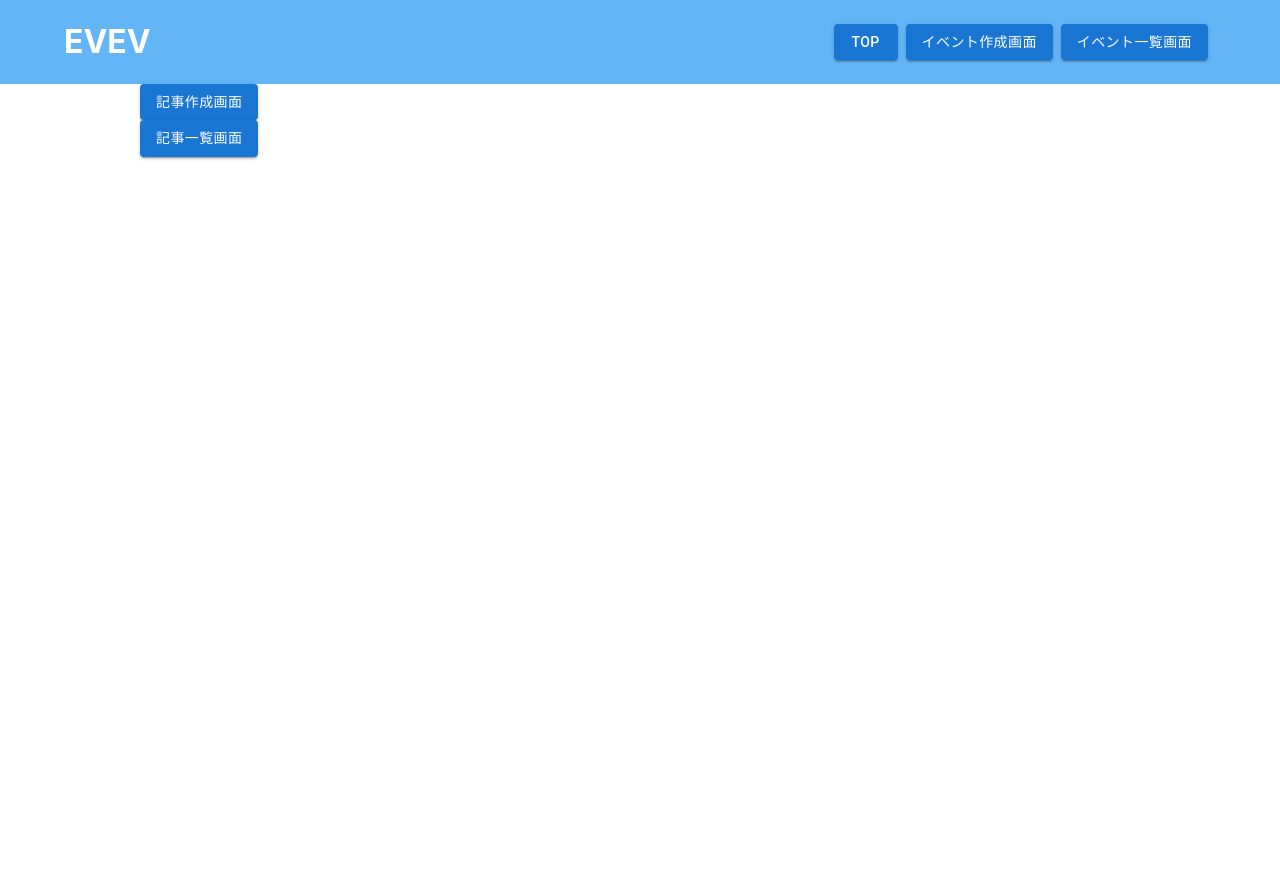
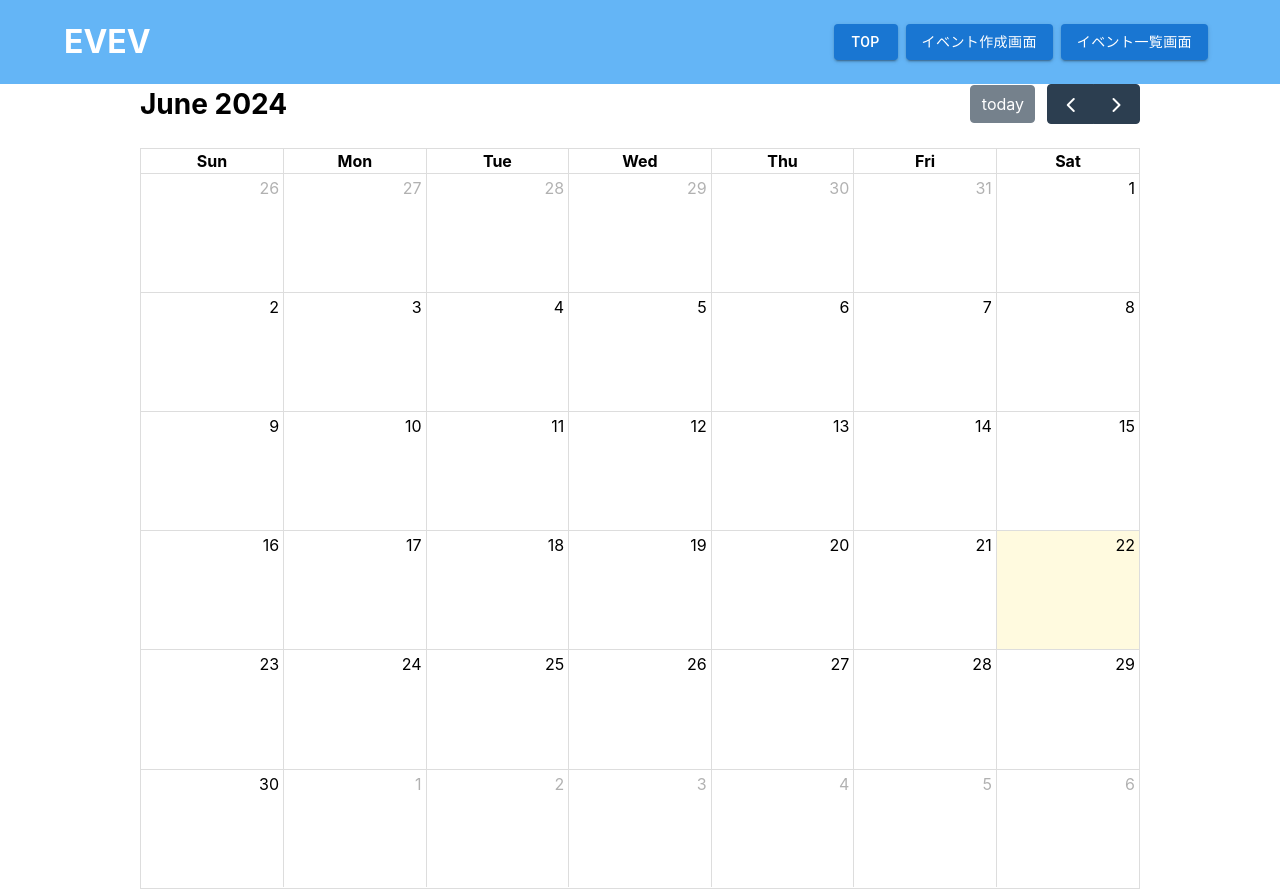
Before and after one commit to okaki1999/evev, a React (Create React App) app in the folder evev-web/: page / in a window 1280 px wide. Before the commit the page ends 800 px from the top, so only its background shows below. Built offline with nearby package versions, Linux system fonts and the light colour scheme.

Commit message:
カレンダーの実装

```diff
--- a/evev-web/package.json
+++ b/evev-web/package.json
@@ -5,6 +5,9 @@
   "dependencies": {
     "@emotion/react": "^11.11.4",
     "@emotion/styled": "^11.11.5",
+    "@fullcalendar/core": "^6.1.14",
+    "@fullcalendar/daygrid": "^6.1.14",
+    "@fullcalendar/react": "^6.1.14",
     "@mui/material": "^5.15.20",
     "@testing-library/jest-dom": "^5.17.0",
     "@testing-library/react": "^13.4.0",
--- a/evev-web/src/App.js
+++ b/evev-web/src/App.js
@@ -1,21 +1,20 @@
-import { Link } from "react-router-dom";
+
 import Header from "./components/header.tsx";
-import { Button } from "@mui/material";
+
+import FullCalendar from '@fullcalendar/react'
+import dayGridPlugin from '@fullcalendar/daygrid' // a plugin!
 
 function App() {
   return (
     <div>
       <Header title="EVEV"/>
-      <div style={{ margin: "auto", width: "1000px" }}>
-      <div>
-       <Link to="/create"><Button variant="contained">記事作成画面</Button></Link>
-      </div>
-      <div>
-        <Link to="/events"><Button variant="contained">記事一覧画面</Button></Link>
-      </div>
-      </div>
+      <div style={{ margin: "auto", width: "1000px" }}>    <FullCalendar
+      plugins={[ dayGridPlugin ]}
+      initialView="dayGridMonth"
+    /></div>
+
     </div>
-  );
+  )
 }
 
 export default App;
--- a/evev-web/src/components/DeleteTodoButton.tsx
+++ b/evev-web/src/components/DeleteTodoButton.tsx
@@ -9,6 +9,7 @@ type DeleteTodoButtonProps = {
 
 // Todoを削除するボタン
 const DeleteTodoButton = ({ id }: DeleteTodoButtonProps) => {
+    //削除後のルート
   const navigate = useNavigate();
 
   // Todoを削除する関数
```
Also changed, not shown: 2 other files (tests, documents, lock files or other folders).
